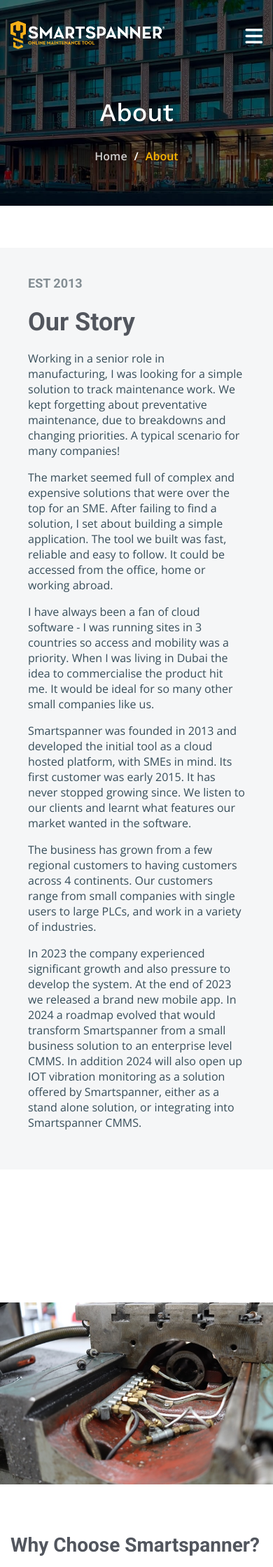
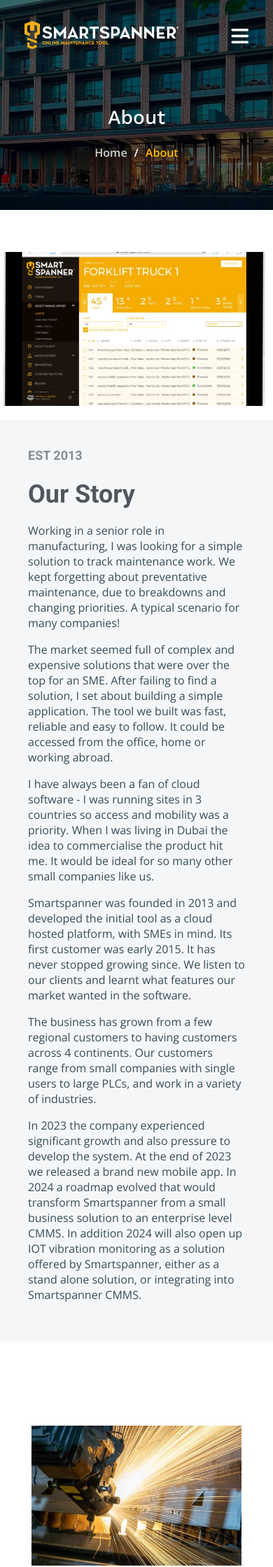
Before and after one commit to smartspanner/smartspanner.com, a Jekyll site: the page built from about.html, in a window 390 px wide. Shown: the top 2239 px of the page at 70% size. Built offline with Jekyll 4.4.1, drawn with Linux system fonts in a browser that asks for light colours.

Commit message:
style: improve mobile responsiveness and UI refinements
- Add navbar horizontal padding (20px)
- Add mobile responsive image styles for all breakpoints
- Reduce hero section height by 20% (100vh → 80vh)
- Increase alt-services image size by 50% (400px → 600px)
- Reduce footer font size by 10% and match header color
- Add padding between dropdown menu text and icons
- Reduce copyright text font size by 10%
- Fix missing image on about page (use manufacturing-maintenance.jpg)

🤖 Generated with [Claude Code](https://claude.com/claude-code)

Co-Authored-By: Claude Opus 4.5 <noreply@anthropic.com>

```diff
--- a/about.html
+++ b/about.html
@@ -32,7 +32,7 @@ hero_image: /assets/img/hotel-maintenance.jpg
 <section id="alt-services" class="alt-services">
   <div class="container">
     <div class="row align-items-center">
-      <div class="col-lg-6 img-bg" style="background-image: url({{ '/assets/img/cnc-machine-maintenance.jpg' | relative_url }});"></div>
+      <div class="col-lg-6 img-bg" style="background-image: url({{ '/assets/img/manufacturing-maintenance.jpg' | relative_url }});"></div>
 
       <div class="col-lg-5 d-flex flex-column">
         <h3>Why Choose Smartspanner?</h3>
--- a/style.css
+++ b/style.css
@@ -206,7 +206,7 @@ img {
 .header {
   z-index: 997;
   position: absolute;
-  padding: 30px 0;
+  padding: 30px 20px;
   top: 0;
   left: 0;
   right: 0;
@@ -215,7 +215,7 @@ img {
 .header.scrolled {
   position: fixed;
   background: rgba(0, 0, 0, 0.9);
-  padding: 15px 0;
+  padding: 15px 20px;
 }
 
 .header .logo img {
@@ -289,6 +289,10 @@ img {
   color: var(--color-primary);
 }
 
+.navbar .dropdown ul a i {
+  margin-left: 6px;
+}
+
 .navbar .dropdown-indicator {
   font-size: 10px;
   margin-left: 5px;
@@ -377,7 +381,7 @@ img {
 /* Hero Section */
 .hero {
   position: relative;
-  min-height: 100vh;
+  min-height: 80vh;
   overflow: hidden;
 }
 
@@ -417,7 +421,7 @@ img {
 .hero .info {
   position: relative;
   z-index: 2;
-  min-height: 100vh;
+  min-height: 80vh;
   display: flex;
   align-items: center;
   justify-content: center;
@@ -565,7 +569,7 @@ section {
   background-size: contain;
   background-position: center;
   background-repeat: no-repeat;
-  min-height: 400px;
+  min-height: 600px;
 }
 
 .alt-services h3 {
@@ -1331,9 +1335,10 @@ section {
 
 /* Footer */
 .footer {
-  background: #2e3035;
+  background: rgba(0, 0, 0, 0.9);
   color: rgba(255, 255, 255, 0.7);
   padding: 60px 0 30px;
+  font-size: 0.9rem;
 }
 
 .footer h4 {
@@ -1387,6 +1392,7 @@ section {
   padding-top: 30px;
   border-top: 1px solid rgba(255, 255, 255, 0.1);
   margin-top: 30px;
+  font-size: 0.9em;
 }
 
 .footer .copyright a {
@@ -1486,6 +1492,17 @@ section {
   line-height: 1.8;
 }
 
+/* About Image Background */
+.about .about-img {
+  background-size: cover;
+  background-position: center;
+  position: absolute;
+  left: 0;
+  top: 0;
+  width: 60%;
+  height: 100%;
+}
+
 /* Responsive adjustments */
 @media (max-width: 768px) {
   section {
@@ -1501,3 +1518,71 @@ section {
     margin: 0 auto 30px;
   }
 }
+
+/* Mobile Image Responsiveness */
+@media (max-width: 991px) {
+  /* Alt Services image section - reduce height on mobile */
+  .alt-services .img-bg {
+    min-height: 250px;
+    margin-bottom: 30px;
+  }
+
+  /* About page background image - stack on mobile */
+  .about .about-img {
+    position: relative;
+    width: 100%;
+    height: 300px;
+    margin-bottom: 20px;
+  }
+
+  /* Features tab images - ensure proper sizing */
+  .features .tab-pane .row {
+    flex-direction: column;
+  }
+
+  .features .tab-pane img {
+    max-width: 100%;
+    margin-top: 20px;
+  }
+
+  /* Get started section images */
+  .get-started img {
+    margin-top: 20px;
+  }
+}
+
+@media (max-width: 576px) {
+  /* Smaller alt services image on very small screens */
+  .alt-services .img-bg {
+    min-height: 200px;
+  }
+
+  /* About image smaller on mobile */
+  .about .about-img {
+    height: 220px;
+  }
+
+  /* Industry cards - ensure image isn't too tall */
+  .constructions .card-item .card-bg {
+    min-height: 180px;
+  }
+
+  /* Hero adjustments */
+  .hero .info h2 {
+    font-size: 28px;
+  }
+
+  .hero .info p {
+    font-size: 14px;
+    padding: 0 10px;
+  }
+
+  /* Breadcrumb header images */
+  .breadcrumbs {
+    min-height: 300px;
+  }
+
+  .breadcrumbs h2 {
+    font-size: 28px;
+  }
+}
```
